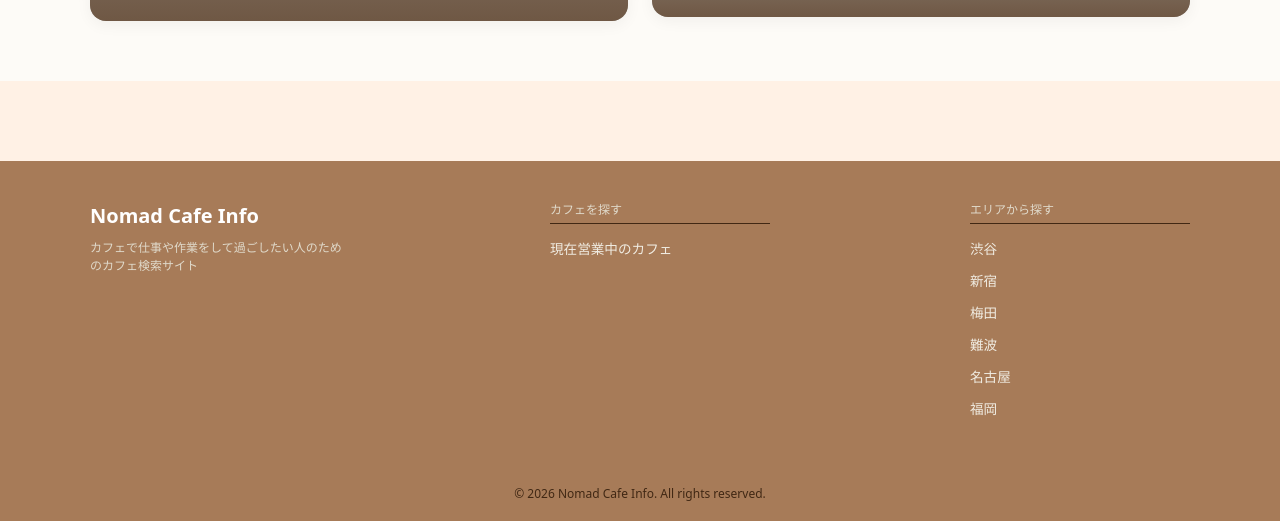
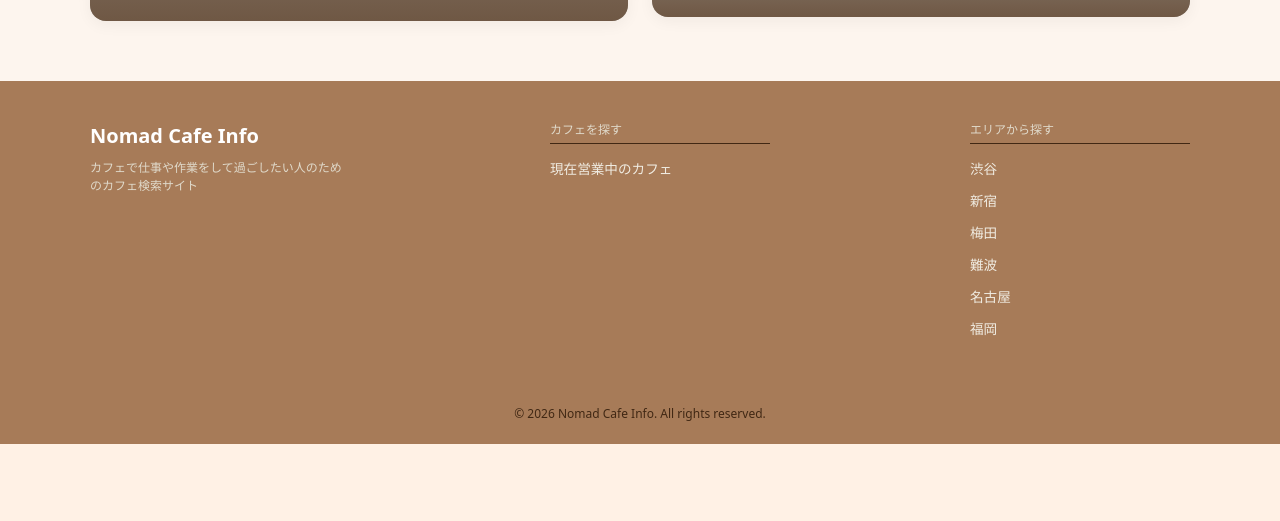
Before and after one commit to rkWebCreater/nomad-cafe-info, a Nuxt app: page / in a window 1280 px wide. Shown: the part 2460-2981 px from the top of the page. After the commit the page ends 2904 px from the top, so only its background shows below. Built offline with nearby package versions, Linux system fonts and the light colour scheme; grey boxes are pictures that could not be loaded; a web font is replaced by a local one.

Commit message:
Add files via upload

```diff
--- a/components/NewCafes.vue
+++ b/components/NewCafes.vue
@@ -124,9 +124,9 @@ const subCafes = computed(() => recommendedCafes.value.slice(1, 3))
 </template>
 
 <style scoped>
-/* 全体の温かみのある背景トーン */
+/* 共通設定 */
 .new-cafes-section {
-  background: rgb(253, 251, 247);
+  background: rgb(253, 245, 238);
   padding: 60px 20px;
 
   & .section-container {
--- a/components/TheFooter.vue
+++ b/components/TheFooter.vue
@@ -79,7 +79,6 @@ const tagList = [
   background-color: rgb(167, 123, 88);
   color: rgb(237, 242, 247);
   padding: 40px 20px 20px;
-  margin-top: 80px;
 }
 
 /* ==============================================
```
